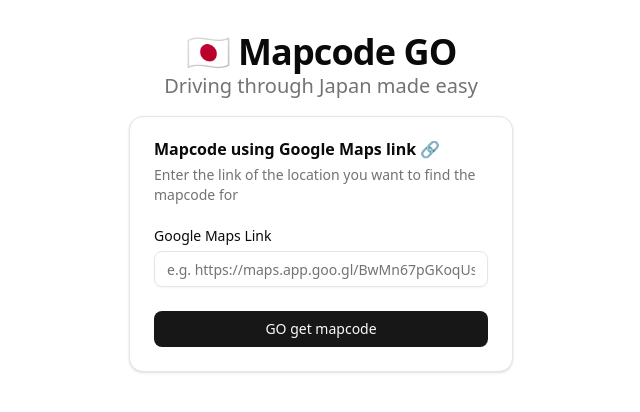
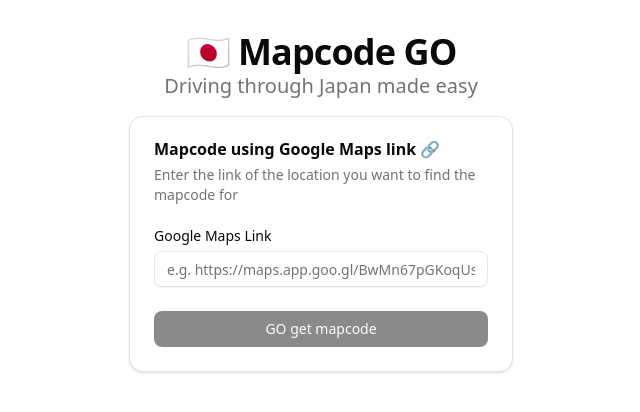
Before and after one commit to ocampco/mapcode-go, a React (Vite) app: page / in a window 1280 px wide. Shown: the top 412 px of the page, without its empty margins (319-959 px from the left). Built offline with nearby package versions, Linux system fonts and the light colour scheme.

Commit message:
chore: rename and disable search if empty

```diff
--- a/src/components/LinkSearch.tsx
+++ b/src/components/LinkSearch.tsx
@@ -9,7 +9,7 @@
 import { useCoordinatesFromUrl } from "@/hooks/useCoordinatesFromUrl";
 
 export const LinkSearch = () => {
-  const [inputGoogleMapsLink, setInputGoogleMapsLink] = useState<string>('');
+  const [inputLink, setInputLink] = useState<string>('');
   const [mapcodeResult, setMapcodeResult] = useState<string>('');
   const [searchParams] = useSearchParams();
   const { getCoordinates, coordinates, isLoading, error } = useCoordinatesFromUrl();
@@ -17,7 +17,7 @@
 
   useEffect(() => {
     const getMapcodeFromLink = async (link: string) => {
-      setInputGoogleMapsLink(link);
+      setInputLink(link);
 
       await getCoordinates(link);
 
@@ -53,8 +53,8 @@
               <Input
                 type="text"
                 required
-                value={inputGoogleMapsLink}
-                onChange={(e) => setInputGoogleMapsLink(e.target.value)}
+                value={inputLink}
+                onChange={(e) => setInputLink(e.target.value)}
                 placeholder="e.g. https://maps.app.goo.gl/BwMn67pGKoqUsz5m6"
                 autoComplete="off"
               />
@@ -62,7 +62,7 @@
           </div>
         </CardContent>
         <CardFooter>
-          <Button type="button" disabled={isLoading} className="w-full" onClick={() => navigate(`/?link=${inputGoogleMapsLink}`)}>
+          <Button type="button" disabled={isLoading || !inputLink} className="w-full" onClick={() => navigate(`/?link=${inputLink}`)}>
             {isLoading && <Spinner data-icon="inline-start" />}
             GO get mapcode
           </Button>
```
